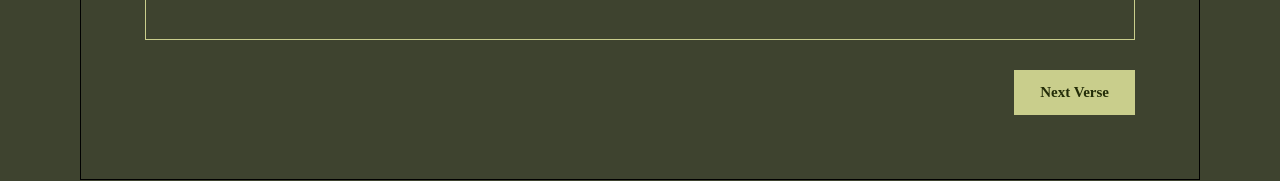
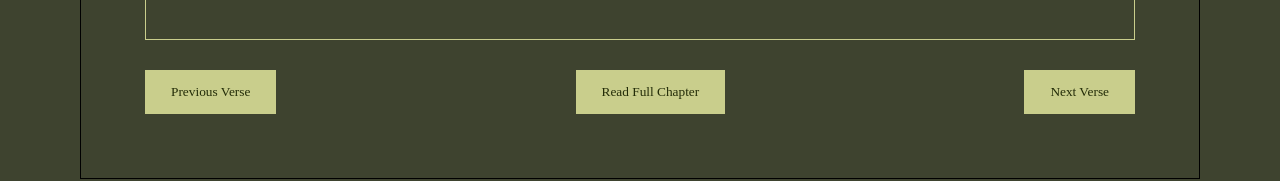
Before and after one commit to earlmorningstar/graceguide, a React (Create React App) app: page /bible in a window 1280 px wide. Shown: the part 665-846 px from the top of the page. Built offline with nearby package versions, Linux system fonts and the light colour scheme; no server answers; a web font is replaced by a local one.

Commit message:
Bible Commit.
Prev and Next Verse btns.
Made some popular Bible versions stay on top of the "Select" list.
Adjust dropDown Heights.
Styling.

```diff
--- a/src/App.js
+++ b/src/App.js
@@ -6,6 +6,7 @@ import ErrorPage from "./pages/ErrorPage";
 import HomePage from "./pages/HomePage";
 import Bible from "./pages/Bible";
 import LoadingComponent from "./pages/LoadingComponent";
+import FullChapter from "./pages/FullChapter";
 
 const router = createBrowserRouter([
   {
@@ -15,8 +16,7 @@ const router = createBrowserRouter([
     children: [
       { index: true, element: <HomePage /> },
       { path: "/bible", element: <Bible />},
-      // { path: "/products", element: <ProductsPage /> },
-      // { path: "/products/:productId", element: <ProductsDetailPage /> },
+      {path: '/fullChapter', element: <FullChapter />},
     ],
   },
 ]);
--- a/src/pages/AllStyles.css
+++ b/src/pages/AllStyles.css
@@ -87,6 +87,22 @@
   left: 0;
   right: 0;
   animation: slideFromLeft 0.5s ease-in-out;
+  max-height: calc(100vh - 60px);
+  overflow-y: auto;
+  scrollbar-width: thin;
+  scrollbar-color: #888 transparent;
+
+  ::-webkit-scrollbar {
+    width: 6px;
+  }
+  ::-webkit-scrollbar-track {
+    background: transparent;
+  }
+  ::-webkit-scrollbar-thumb {
+    background-color: #888;
+    border-radius: 10px;
+    border: transparent;
+  }
 }
 
 .nav-link-dropDown {
@@ -97,7 +113,7 @@
   background-color: #3e432f;
   padding: 40px 0 30px 0;
   width: 100%;
-  height: 90vh;
+  height: 100vh;
   border-bottom: 1px solid #c9ce8c;
 }
 
@@ -210,10 +226,8 @@
 
 .ourJourney-discoveryHolder {
   display: flex;
-  flex-direction: column;
+  justify-content: space-between;
   gap: 35px;
-  align-items: start;
-  padding-left: 12rem;
   font-family: "Comic Neue", cursive;
 }
 
@@ -558,3 +572,19 @@
     font-size: 20px;
   }
 }
+
+
+.fullChapter-parent {
+    background-color: #3e432f;
+    color: #c9ce8c;
+    height: 100vh;
+    padding: 2rem 5rem;
+}
+
+.fullChapter-chapter-holder{
+    border: 1px solid #000000;
+    padding: 3rem;
+    display: flex;
+    flex-direction: column;
+    gap: 20px;
+}
--- a/src/pages/Bible.jsx
+++ b/src/pages/Bible.jsx
@@ -1,7 +1,7 @@
 import { useState, useEffect } from "react";
 import { ClipLoader } from "react-spinners";
-// import AudioPlayer from "./AudioPlayer";
 import "./AllStyles.css";
+import { useNavigate } from "react-router-dom";
 
 function Bible() {
   const [bibles, setBibles] = useState([]);
@@ -15,56 +15,8 @@ function Bible() {
   const [verseText, setVerseText] = useState("");
   const [loading, setLoading] = useState(true);
   const [verseLoading, setVerseLoading] = useState(false);
-
-//   const [audioBibles, setAudioBibles] = useState([]);
+  const navigate = useNavigate();
 //   const [audioUrl, setAudioUrl] = useState("");
-
-// useEffect(() => {
-//   const fetchAudioBibles = async () => {
-//     try {
-//       const response = await fetch(
-//         "https://api.scripture.api.bible/v1/audio-bibles",
-//         {
-//           headers: { "api-key": "8b8e15ab30542ab6ae60737cc6482eed" },
-//         }
-//       );
-//       const data = await response.json();
-//       setAudioBibles(data.data);
-//     } catch (error) {
-//       console.error("Error fetching audio bibles:", error);
-//     }
-//   };
-
-//   fetchAudioBibles();
-// }, []);
-
-
-// const fetchVerseAudio = async (versionId, chapterId, verseId) => {
-//     try {
-//       const response = await fetch(
-//         `https://api.scripture.api.bible/v1/bibles/${versionId}/audio?chapter=${chapterId}&verse=${verseId}`,
-//         {
-//           headers: { "api-key": "8b8e15ab30542ab6ae60737cc6482eed" },
-//         }
-//       );
-
-//       if (!response.ok) {
-//         throw new Error(`HTTP error! status: ${response.status}`);
-//       }
-
-//       const data = await response.json();
-//       setAudioUrl(data.data.url);
-//     } catch (error) {
-//       console.error("Error fetching verse audio:", error);
-//     }
-//   };
-
-
-//   useEffect(() => {
-//     if (selectedVerse) {
-//       fetchVerseAudio(selectedVersion, selectedBook, selectedChapter, selectedVerse);
-//     }
-//   }, [selectedVerse, selectedVersion, selectedBook, selectedChapter]);
 
   const handleSelectVersion = (versionId) => {
     setSelectedVersion(versionId);
@@ -75,6 +27,7 @@ function Bible() {
     setVerses([]);
     setSelectedVerse("");
     setVerseText("");
+    // setAudioUrl("");
   };
 
   const handleSelectBook = (bookId) => {
@@ -84,6 +37,7 @@ function Bible() {
     setVerses([]);
     setSelectedVerse("");
     setVerseText("");
+    // setAudioUrl("");
   };
 
   const handleSelectChapter = (chapterId) => {
@@ -91,6 +45,7 @@ function Bible() {
     setVerses([]);
     setSelectedVerse("");
     setVerseText("");
+    // setAudioUrl("");
   };
 
   const handleSelectVerse = (verseId) => {
@@ -117,6 +72,29 @@ function Bible() {
     }
   };
 
+//   const fetchVerseAudio = async (versionId, chapterId, verseId) => {
+//     try {
+//       const response = await fetch(
+//         `https://api.scripture.api.bible/v1/bibles/${versionId}/audio?chapter=${chapterId}&verse=${verseId}`,
+//         {
+//           headers: { "api-key": "8b8e15ab30542ab6ae60737cc6482eed" },
+//         }
+//       );
+
+//       if (!response.ok) {
+//         throw new Error(`HTTP error! status: ${response.status}`);
+//       }
+
+//       const data = await response.json();
+//       console.log("Audio API response:", data); // Audio response.
+
+//       setAudioUrl(data.data.url); // Assuming 'data.data.url' contains the audio URL.
+//     } catch (error) {
+//       console.error("Error fetching verse audio:", error);
+//     }
+//   };
+
+
   const fetchNextVerse = async () => {
     if (!selectedVerse) return;
 
@@ -126,6 +104,7 @@ function Bible() {
     if (nextVerse) {
       setSelectedVerse(nextVerse.id);
       fetchVerseText(selectedVersion, nextVerse.id);
+    //   fetchVerseAudio(selectedVersion, selectedChapter, nextVerse.id);
     } else {
       const currentChapterIndex = chapters.findIndex((chapter) => chapter.id === selectedChapter);
       const nextChapter = chapters[currentChapterIndex + 1];
@@ -144,6 +123,7 @@ function Bible() {
           const firstVerseId = data.data[0].id;
           setSelectedVerse(firstVerseId);
           fetchVerseText(selectedVersion, firstVerseId);
+        //   fetchVerseAudio(selectedVersion, nextChapter.id, firstVerseId);
         } catch (error) {
           console.error("Error fetching next chapter verses:", error);
         }
@@ -175,6 +155,7 @@ function Bible() {
             const firstVerseId = chapterData.data[0].id;
             setSelectedVerse(firstVerseId);
             fetchVerseText(selectedVersion, firstVerseId);
+            // fetchVerseAudio(selectedVersion, firstChapterId, firstVerseId);
           } catch (error) {
             console.error("Error fetching next book chapters and verses:", error);
           }
@@ -184,6 +165,78 @@ function Bible() {
       }
     }
   };
+
+  const fetchPreviousVerse = async () => {
+    if (!selectedVerse) return;
+
+    const currentVerseIndex = verses.findIndex((verse) => verse.id === selectedVerse);
+    const previousVerse = verses[currentVerseIndex - 1];
+
+    if (previousVerse) {
+      setSelectedVerse(previousVerse.id);
+      fetchVerseText(selectedVersion, previousVerse.id);
+    //   fetchVerseAudio(selectedVersion, selectedChapter, previousVerse.id);
+    } else {
+      const currentChapterIndex = chapters.findIndex((chapter) => chapter.id === selectedChapter);
+      const previousChapter = chapters[currentChapterIndex - 1];
+
+      if (previousChapter) {
+        handleSelectChapter(previousChapter.id);
+        try {
+          const response = await fetch(
+            `https://api.scripture.api.bible/v1/bibles/${selectedVersion}/chapters/${previousChapter.id}/verses`,
+            {
+              headers: { "api-key": "8b8e15ab30542ab6ae60737cc6482eed" },
+            }
+          );
+          const data = await response.json();
+          setVerses(data.data);
+          const lastVerseId = data.data[data.data.length - 1].id;
+          setSelectedVerse(lastVerseId);
+          fetchVerseText(selectedVersion, lastVerseId);
+        //   fetchVerseAudio(selectedVersion, previousChapter.id, lastVerseId);
+        } catch (error) {
+          console.error("Error fetching previous chapter verses:", error);
+        }
+      } else {
+        const currentBookIndex = books.findIndex((book) => book.id === selectedBook);
+        const previousBook = books[currentBookIndex - 1];
+
+        if (previousBook) {
+          handleSelectBook(previousBook.id);
+          try {
+            const response = await fetch(
+              `https://api.scripture.api.bible/v1/bibles/${selectedVersion}/books/${previousBook.id}/chapters`,
+              {
+                headers: { "api-key": "8b8e15ab30542ab6ae60737cc6482eed" },
+              }
+            );
+            const data = await response.json();
+            setChapters(data.data);
+            const lastChapterId = data.data[data.data.length - 1].id;
+            handleSelectChapter(lastChapterId);
+            const chapterResponse = await fetch(
+              `https://api.scripture.api.bible/v1/bibles/${selectedVersion}/chapters/${lastChapterId}/verses`,
+              {
+                headers: { "api-key": "8b8e15ab30542ab6ae60737cc6482eed" },
+              }
+            );
+            const chapterData = await chapterResponse.json();
+            setVerses(chapterData.data);
+            const lastVerseId = chapterData.data[chapterData.data.length - 1].id;
+            setSelectedVerse(lastVerseId);
+            fetchVerseText(selectedVersion, lastVerseId);
+            // fetchVerseAudio(selectedVersion, lastChapterId, lastVerseId);
+          } catch (error) {
+            console.error("Error fetching previous book chapters and verses:", error);
+          }
+        } else {
+          console.log("No more books in this Bible version");
+        }
+      }
+    }
+  };
+
 
   useEffect(() => {
     const fetchBibles = async () => {
@@ -195,7 +248,20 @@ function Bible() {
           }
         );
         const data = await response.json();
-        setBibles(data.data);
+
+        // Move particular bible version to the top
+        const reorderedBibles = data.data.sort((a, b) => {
+          const order = [ "de4e12af7f28f599-02","06125adad2d5898a-01", "7142879509583d59-01", "9879dbb7cfe39e4d-01", "01b29f4b342acc35-01",  ]; // Bible version actual IDs
+          if (order.includes(a.id)) {
+            return -1;
+          }
+          if (order.includes(b.id)) {
+            return 1;
+          }
+          return 0;
+        });
+
+        setBibles(reorderedBibles);
         setLoading(false);
       } catch (error) {
         console.error("Error fetching bibles:", error);
@@ -272,8 +338,9 @@ function Bible() {
   useEffect(() => {
     if (selectedVerse) {
       fetchVerseText(selectedVersion, selectedVerse);
+    //   fetchVerseAudio(selectedVersion, selectedChapter, selectedVerse);
     }
-  }, [selectedVerse, selectedVersion]);
+  }, [selectedVerse, selectedVersion, selectedChapter]);
 
   const stripHtmlTagsAndVerseNumber = (html) => {
     const tmp = document.createElement("DIV");
@@ -281,6 +348,26 @@ function Bible() {
     let text = tmp.textContent || tmp.innerText || "";
     text = text.replace(/^\d+\s*/, "");
     return text;
+  };
+
+  if (loading) {
+    return (
+      <div className="loader" id="loader-id">
+        <ClipLoader size={60} color={"#c9ce8c"} loading={loading} speedMultiplier={1} />
+      </div>
+    );
+  }
+
+  const handleReadFullChapter = () => {
+    if (selectedVersion && selectedBook && selectedChapter) {
+      navigate("/fullChapter", {
+        state: {
+          versionId: selectedVersion,
+          bookId: selectedBook,
+          chapterId: selectedChapter
+        }
+      });
+    }
   };
 
   if (loading) {
@@ -366,12 +453,17 @@ function Bible() {
           ) : (
             <p>{stripHtmlTagsAndVerseNumber(verseText)}</p>
           )}
+          {/* {audioUrl && (
+            <audio controls src={audioUrl}>
+              Your browser does not support the audio element.
+            </audio>
+          )} */}
         </div>
-        <div className="ourJourney-discoveryHolder" id="nextVerse-button">
-            <button onClick={fetchNextVerse}>Next Verse</button>
+        <div className="ourJourney-discoveryHolder" id="nextPrevious-buttons">
+          <button onClick={fetchPreviousVerse}>Previous Verse</button>
+          <button onClick={handleReadFullChapter}>Read Full Chapter</button>
+          <button onClick={fetchNextVerse}>Next Verse</button>
         </div>
-        {/* {audioUrl && <AudioPlayer audioUrl={audioUrl} />} */}
-
       </div>
     </div>
   );
--- /dev/null
+++ b/src/pages/FullChapter.jsx
@@ -0,0 +1,67 @@
+import { NavLink, useLocation } from "react-router-dom";
+import { useState, useEffect } from "react";
+import { ClipLoader } from "react-spinners";
+import "./AllStyles.css";
+
+function FullChapter() {
+  const location = useLocation();
+  const { versionId, bookId, chapterId } = location.state || {};
+  const [bookName, setBookName] = useState("");
+  const [chapterNumber, setChapterNumber] = useState("");
+  const [chapterText, setChapterText] = useState("");
+  const [loading, setLoading] = useState(true);
+
+  useEffect(() => {
+    const fetchChapter = async () => {
+      try {
+        const response = await fetch(
+          `https://api.scripture.api.bible/v1/bibles/${versionId}/chapters/${chapterId}/verses`,
+          {
+            headers: { "api-key": "8b8e15ab30542ab6ae60737cc6482eed" },
+          }
+        );
+        const data = await response.json();
+
+        const firstVerse = data.data[0];
+        const fullChapterText = data.data.map(verse => verse.text).join(' ');
+
+        setBookName(firstVerse.reference.split(" ")[0]);
+        setChapterNumber(firstVerse.chapterId.split(".")[1]);
+        setChapterText(fullChapterText);
+        setLoading(false);
+      } catch (error) {
+        console.error("Error fetching chapter:", error);
+        setLoading(false);
+      }
+    };
+
+    if (versionId && bookId && chapterId) {
+      fetchChapter();
+    }
+  }, [versionId, bookId, chapterId]);
+
+  if (loading) {
+    return (
+      <div className="loader" id="loader-id">
+        <ClipLoader size={60} color={"#c9ce8c"} loading={loading} speedMultiplier={1} />
+      </div>
+    );
+  }
+
+  return (
+    <div className="fullChapter-parent">
+        <NavLink to='/bible'>BACK</NavLink>
+      <div className="fullChapter-chapter-holder">
+        <div>
+          <span>{bookName}: {chapterNumber}</span>
+        </div>
+
+        <div>
+          <div dangerouslySetInnerHTML={{ __html: chapterText }} />
+        </div>
+      </div>
+    </div>
+  );
+}
+
+export default FullChapter;
```
